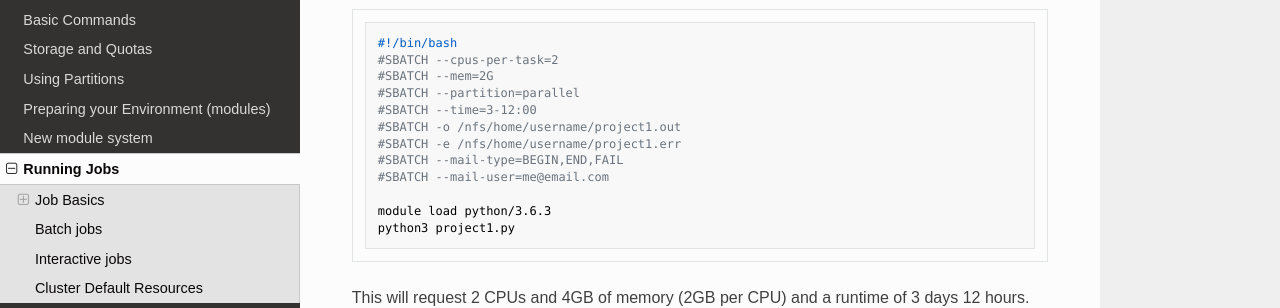
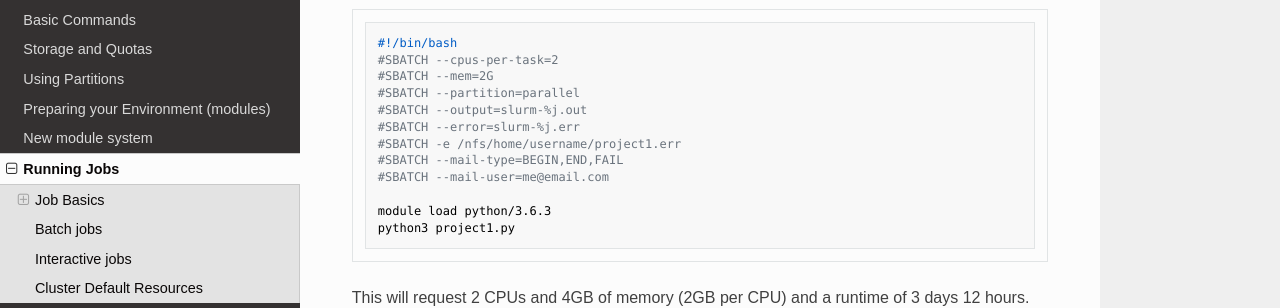
Before and after one commit to vuw-research-computing/raapoi-docs, an MkDocs documentation site: the page built from docs/running_jobs.md, in a window 1280 px wide and 900 px high, scrolled down 1103 px. Shown: the part 157-465 px from the top of the window. Built offline with MkDocs 1.6.1, drawn with Linux system fonts in a browser that asks for light colours; nearby versions of some CDN libraries; some web fonts are replaced.

Commit message:
Update running_jobs.md
Updated the output and error in the example sl file

```diff
--- a/docs/running_jobs.md
+++ b/docs/running_jobs.md
@@ -36,8 +36,8 @@ In this example the sbatch command runs the file myjob.sh, the contents of this
 #SBATCH --cpus-per-task=2
 #SBATCH --mem=2G
 #SBATCH --partition=parallel
-#SBATCH --time=3-12:00
-#SBATCH -o /nfs/home/username/project1.out
+#SBATCH --output=slurm-%j.out
+#SBATCH --error=slurm-%j.err
 #SBATCH -e /nfs/home/username/project1.err
 #SBATCH --mail-type=BEGIN,END,FAIL
 #SBATCH --mail-user=me@email.com
```
